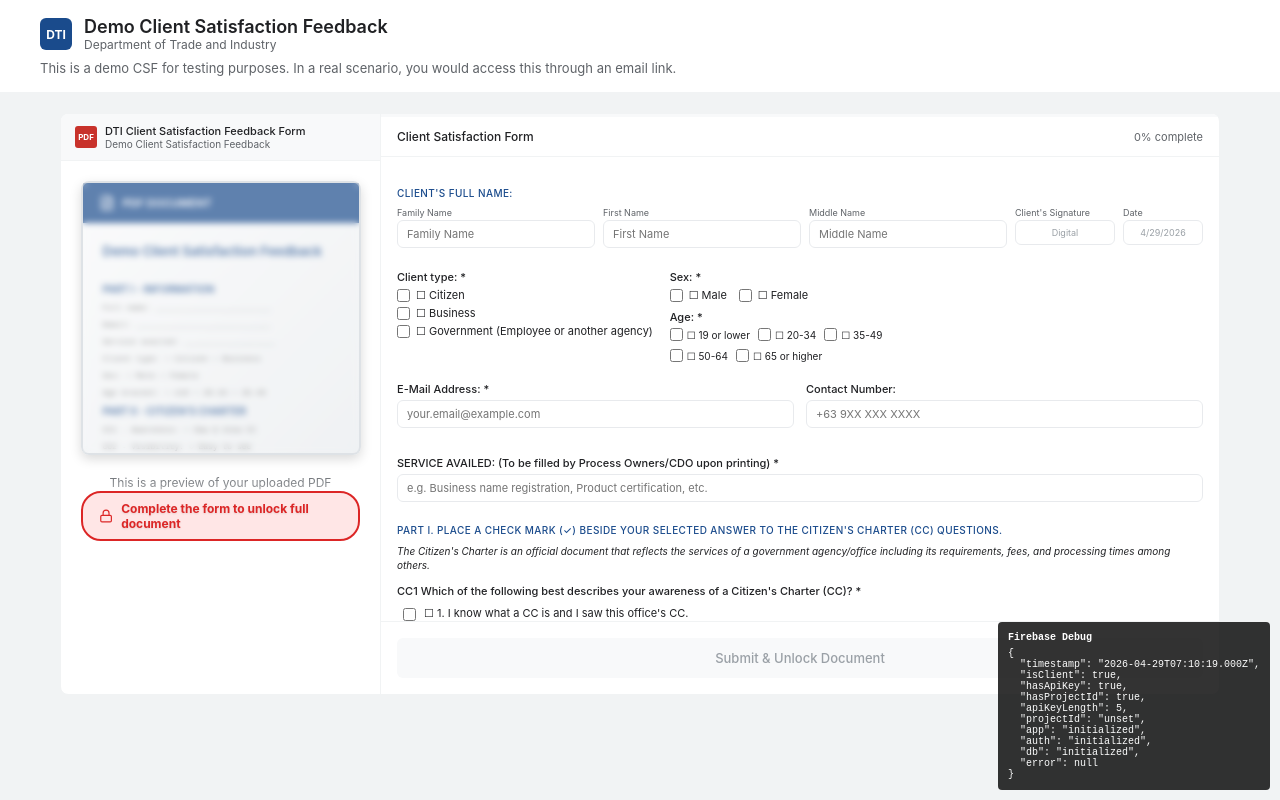
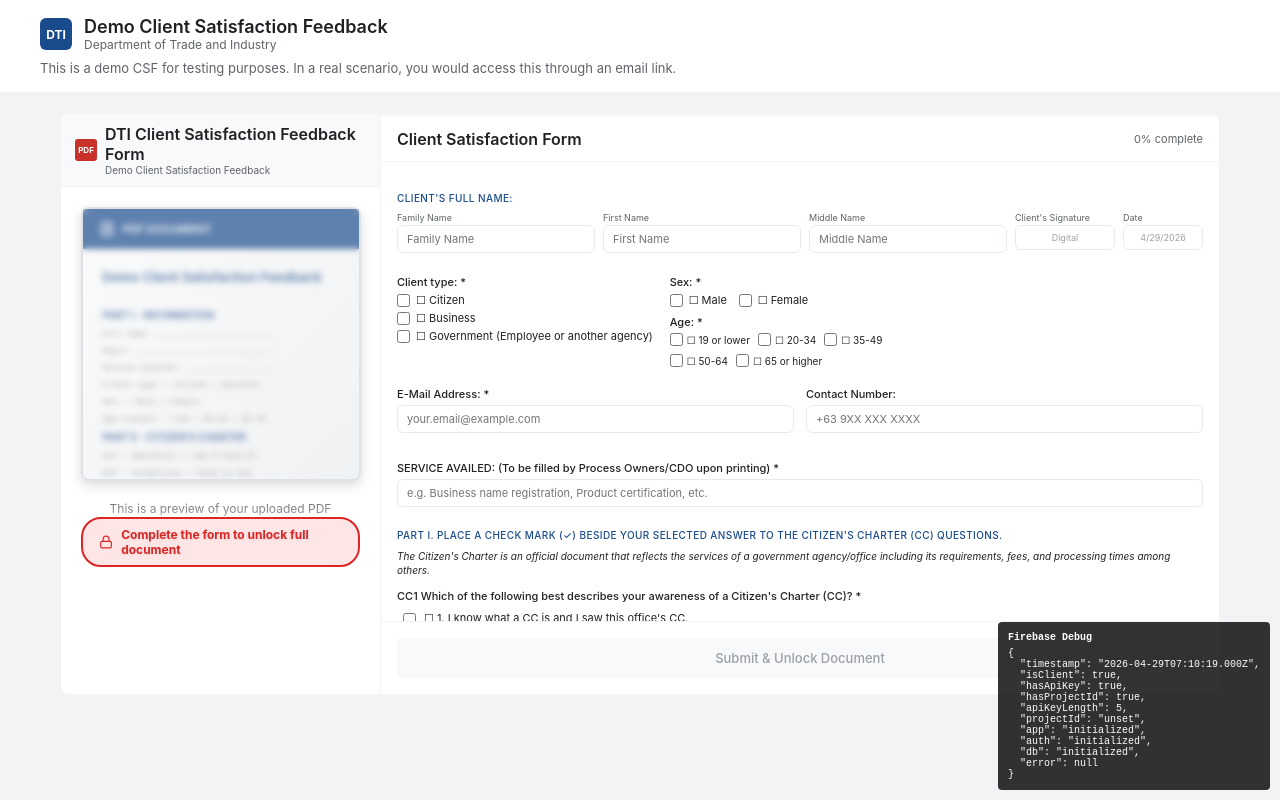
Before and after one commit to dtir3fad-afk/CSF-ORD-Online, a Next.js app: page /csf in a window 1280 px wide. Built offline with nearby package versions, Linux system fonts and the light colour scheme; no server answers.

Commit message:
csf enlarge letters

```diff
--- a/components/CustomerCSFView.tsx
+++ b/components/CustomerCSFView.tsx
@@ -329,7 +329,7 @@ export default function CustomerCSFView() {
                 PDF
               </div>
               <div>
-                <div style={{ fontSize: '11px', fontWeight: 500, color: 'var(--color-text-primary)' }}>
+                <div style={{ fontSize: '16px', fontWeight: 600, color: 'var(--color-text-primary)' }}>
                   DTI Client Satisfaction Feedback Form
                 </div>
                 <div style={{ fontSize: '10px', color: 'var(--color-text-secondary)' }}>
@@ -372,7 +372,7 @@ export default function CustomerCSFView() {
               alignItems: 'center',
               justifyContent: 'space-between'
             }}>
-              <span style={{ fontSize: '12px', fontWeight: 500, color: 'var(--color-text-primary)' }}>
+              <span style={{ fontSize: '16px', fontWeight: 600, color: 'var(--color-text-primary)' }}>
                 Client Satisfaction Form
               </span>
               <span style={{ fontSize: '11px', color: 'var(--color-text-secondary)' }}>
```
